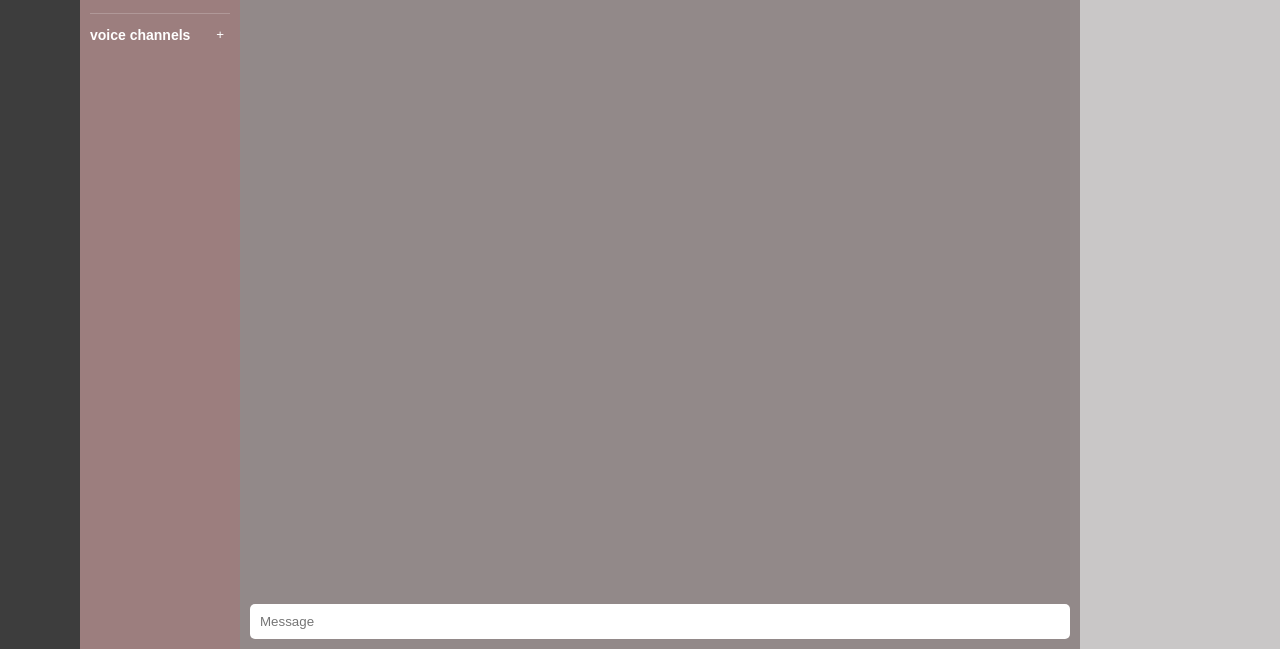
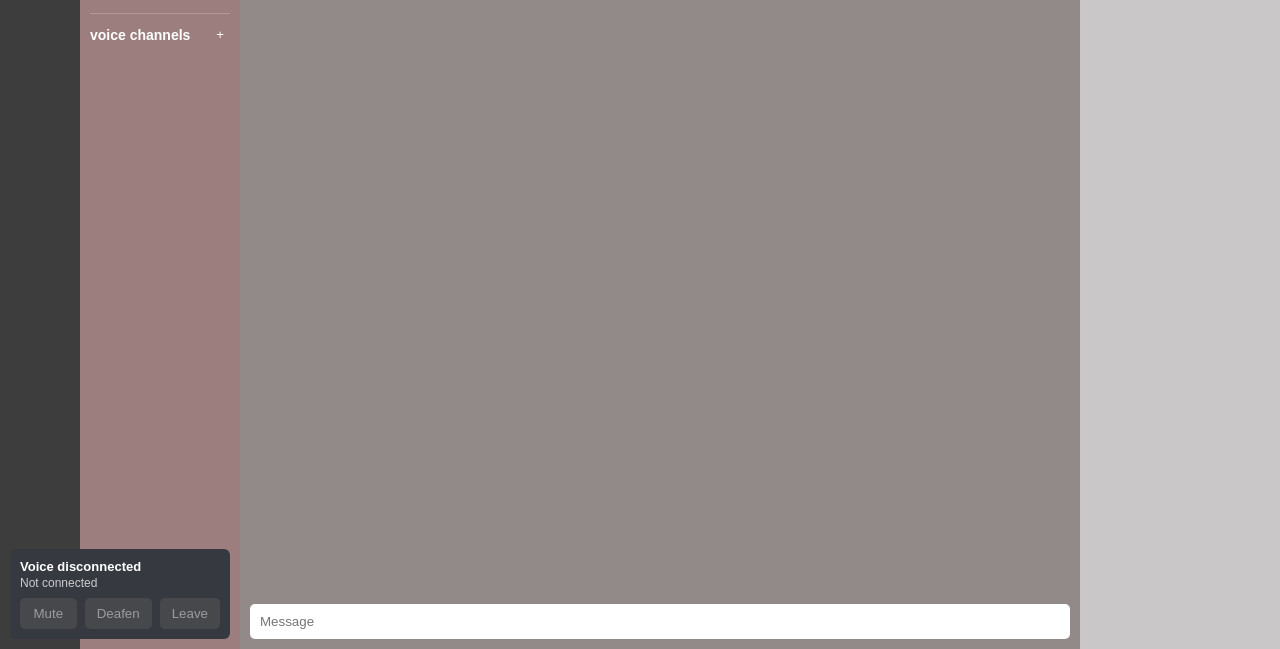
Before and after one commit to kyang510/dis-clone, an Electron app: page index.html in a window 1280 px wide. Shown: the part 151-800 px from the top of the page. Drawn offline with Linux system fonts and the light colour scheme; no server answers.

Commit message:
move some stuff around
+ moved voice panel to bottom left

```diff
--- a/index.html
+++ b/index.html
@@ -81,7 +81,13 @@
           <span class = "text">Hi user1! How are you?</span>
         </div>
       </div>
-//voice control panel
+
+      <form id="form" class="input-area">
+        <input type="text" id="message" placeholder="Message" />
+      </form>
+    </div>
+
+          <!-- voice control panel -->
       <div id="voice-control-panel" class="voice-control-panel">
         <div>
           <div class="voice-status-label">Voice disconnected</div>
@@ -93,11 +99,6 @@
           <button id="leave-voice-btn" type="button" disabled>Leave</button>
         </div>
       </div>
-
-      <form id="form" class="input-area">
-        <input type="text" id="message" placeholder="Message" />
-      </form>
-    </div>
 
       <div class = "users-list">
         <div class = "user-placeholder">user1</div>
--- a/style.css
+++ b/style.css
@@ -251,16 +251,22 @@ h1 {
 }
 
 .voice-control-panel {
-  align-items: center;
+  align-items: stretch;
   background: rgb(54, 57, 63);
   border-radius: 6px;
+  bottom: 10px;
+  box-sizing: border-box;
   color: white;
   display: flex;
+  flex-direction: column;
   font-family: Arial, Helvetica, sans-serif;
-  gap: 12px;
-  justify-content: space-between;
-  margin-top: 10px;
+  gap: 8px;
+  justify-content: flex-start;
   padding: 10px;
+  position: fixed;
+  left: 10px;
+  width: min(220px, calc(100vw - 20px));
+  z-index: 900;
 }
 
 .voice-status-label {
@@ -285,6 +291,7 @@ h1 {
   border-radius: 5px;
   color: white;
   cursor: pointer;
+  flex: 1;
   padding: 8px 12px;
 }
 
```
